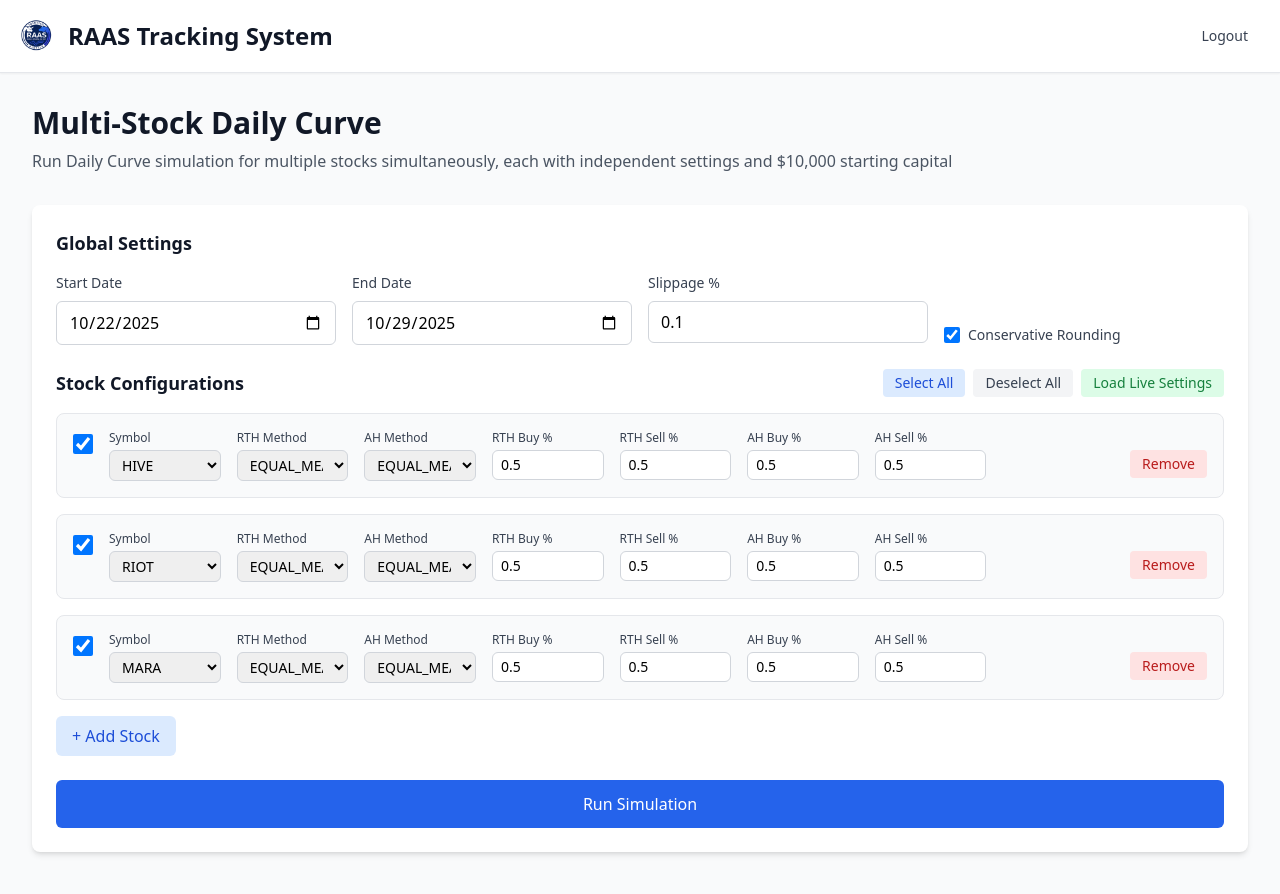
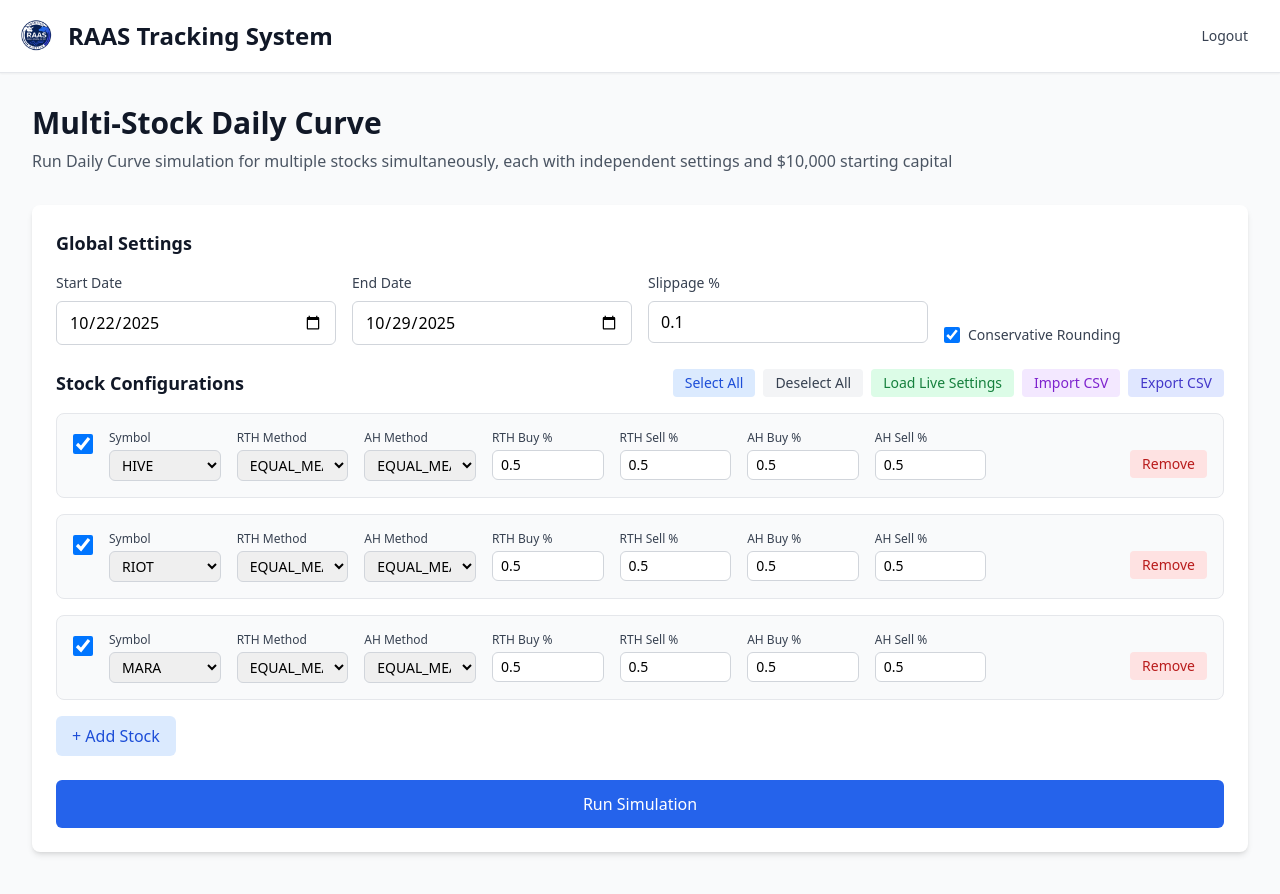
Before and after one commit to loganlidster/zara, a Next.js app in the folder frontend-dashboard/: page /reports/multi-stock-daily-curve in a window 1280 px wide. Shown: the top 894 px of the page. Built offline with nearby package versions, Linux system fonts and the light colour scheme.

Commit message:
Add CSV import/export for multi-stock settings

```diff
--- a/frontend-dashboard/app/reports/multi-stock-daily-curve/page.tsx
+++ b/frontend-dashboard/app/reports/multi-stock-daily-curve/page.tsx
@@ -120,6 +120,69 @@ export default function MultiStockDailyCurve() {
       { id: '10', symbol: 'APLD', rthMethod: 'VOL_WEIGHTED', ahMethod: 'VOL_WEIGHTED', rthBuyPct: 0.5, rthSellPct: 0.5, ahBuyPct: 0.5, ahSellPct: 0.5, enabled: true },
       { id: '11', symbol: 'WULF', rthMethod: 'WINSORIZED', ahMethod: 'WINSORIZED', rthBuyPct: 0.5, rthSellPct: 0.5, ahBuyPct: 0.5, ahSellPct: 0.5, enabled: true },
     ]);
+  };
+
+  const handleImportCSV = (e: React.ChangeEvent<HTMLInputElement>) => {
+    const file = e.target.files?.[0];
+    if (!file) return;
+
+    const reader = new FileReader();
+    reader.onload = (event) => {
+      const text = event.target?.result as string;
+      const lines = text.split('\n').filter(line => line.trim());
+
+      // Skip header row
+      const dataLines = lines.slice(1);
+
+      const importedStocks: StockConfig[] = dataLines.map((line, index) => {
+        const [symbol, rthMethod, ahMethod, rthBuyPct, rthSellPct, ahBuyPct, ahSellPct] = line.split(',').map(s => s.trim());
+
+        return {
+          id: (index + 1).toString(),
+          symbol: symbol || 'HIVE',
+          rthMethod: rthMethod || 'EQUAL_MEAN',
+          ahMethod: ahMethod || 'EQUAL_MEAN',
+          rthBuyPct: parseFloat(rthBuyPct) || 0.5,
+          rthSellPct: parseFloat(rthSellPct) || 0.5,
+          ahBuyPct: parseFloat(ahBuyPct) || 0.5,
+          ahSellPct: parseFloat(ahSellPct) || 0.5,
+          enabled: true
+        };
+      });
+
+      setStocks(importedStocks);
+      setError(null);
+    };
+
+    reader.onerror = () => {
+      setError('Failed to read CSV file');
+    };
+
+    reader.readAsText(file);
+  };
+
+  const exportToCSV = () => {
+    const headers = ['Symbol', 'RTH Method', 'AH Method', 'RTH Buy %', 'RTH Sell %', 'AH Buy %', 'AH Sell %'];
+    const rows = stocks.map(s => [
+      s.symbol,
+      s.rthMethod,
+      s.ahMethod,
+      s.rthBuyPct,
+      s.rthSellPct,
+      s.ahBuyPct,
+      s.ahSellPct
+    ]);
+
+    const csv = [headers, ...rows].map(row => row.join(',')).join('\n');
+    const blob = new Blob([csv], { type: 'text/csv' });
+    const url = URL.createObjectURL(blob);
+    const a = document.createElement('a');
+    a.href = url;
+    a.download = `multi-stock-settings-${new Date().toISOString().split('T')[0]}.csv`;
+    document.body.appendChild(a);
+    a.click();
+    document.body.removeChild(a);
+    URL.revokeObjectURL(url);
   };
 
   const selectAll = () => {
@@ -311,6 +374,22 @@ export default function MultiStockDailyCurve() {
                     className="px-3 py-1 text-sm bg-green-100 text-green-700 rounded hover:bg-green-200"
                   >
                     Load Live Settings
+                  </button>
+                  <label className="px-3 py-1 text-sm bg-purple-100 text-purple-700 rounded hover:bg-purple-200 cursor-pointer">
+                    Import CSV
+                    <input
+                      type="file"
+                      accept=".csv"
+                      onChange={handleImportCSV}
+                      className="hidden"
+                    />
+                  </label>
+                  <button
+                    type="button"
+                    onClick={exportToCSV}
+                    className="px-3 py-1 text-sm bg-indigo-100 text-indigo-700 rounded hover:bg-indigo-200"
+                  >
+                    Export CSV
                   </button>
                 </div>
               </div>
```
